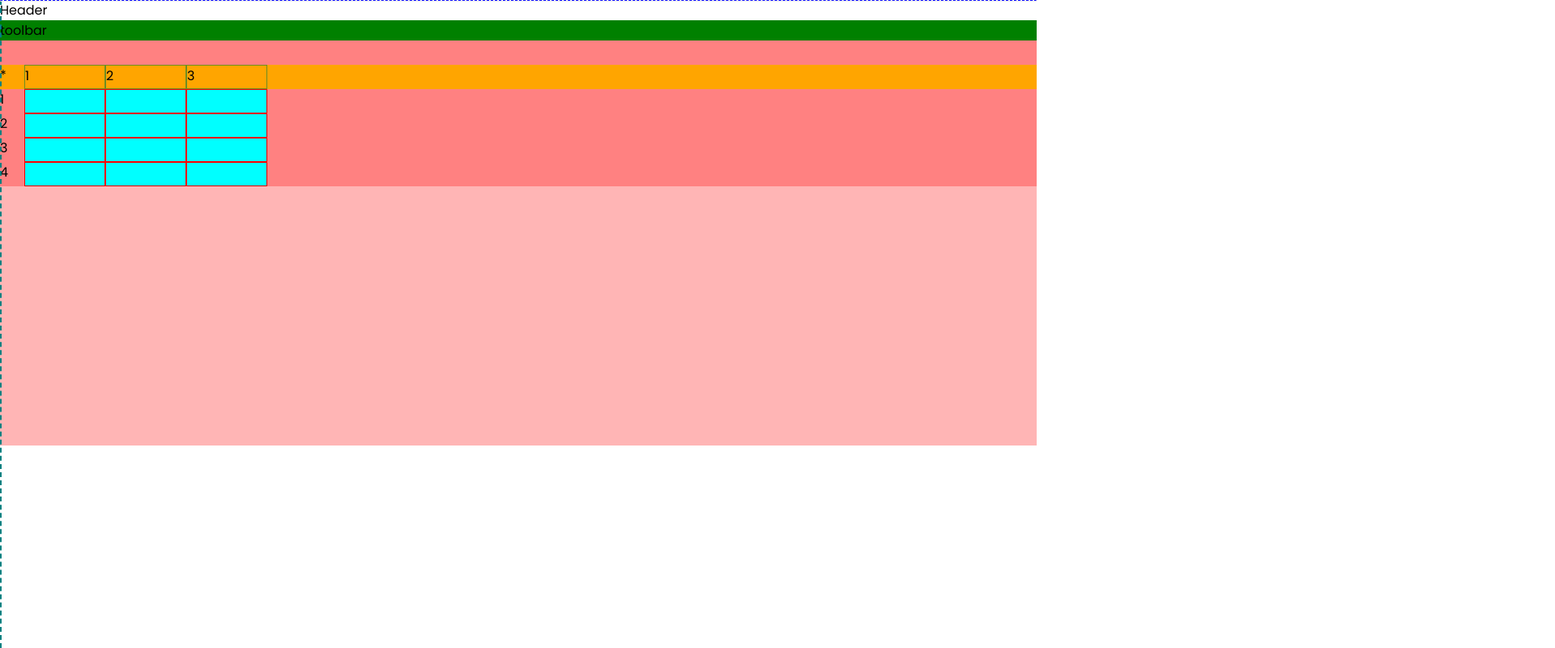
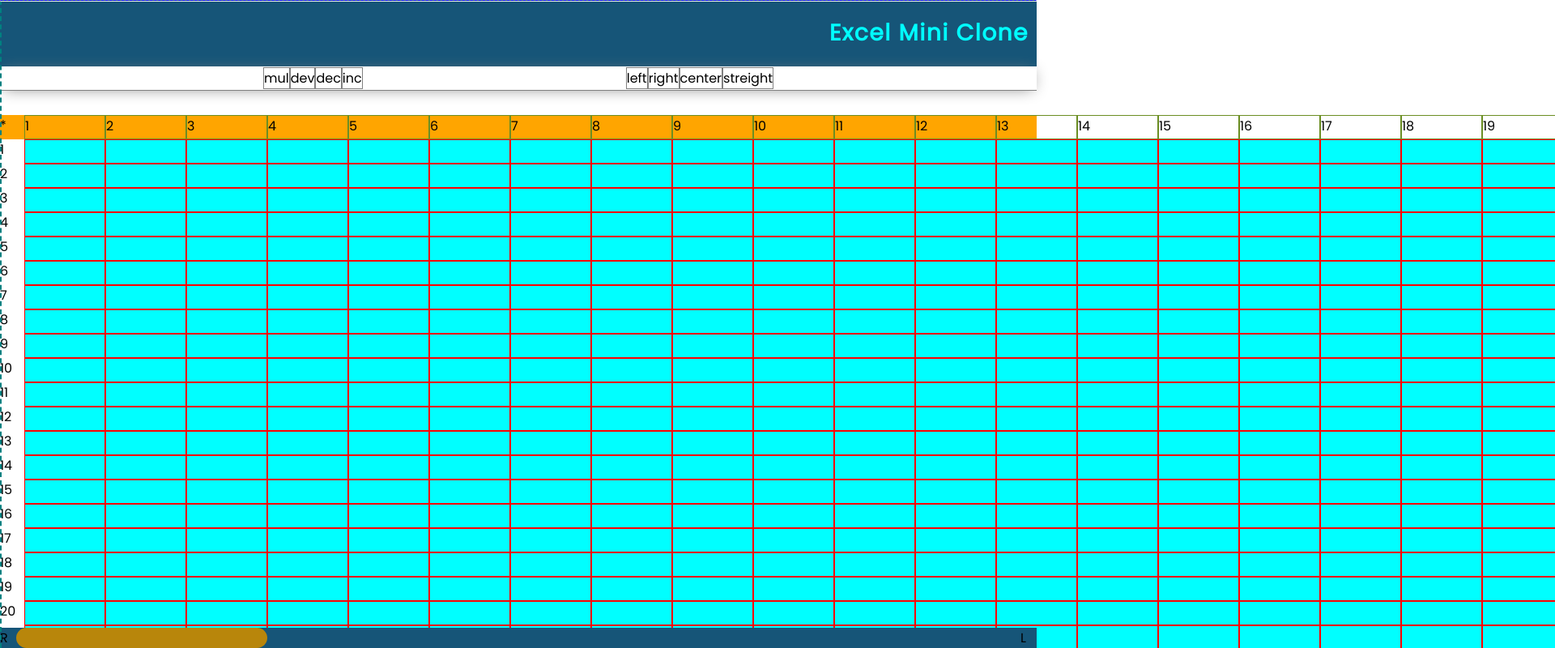
Before and after one commit to poli-vorobeva/vueExel, a Vue app: page / in a window 1280 px wide. Shown: the top 800 px of the page at 81% size, 1920 px wide, since content can reach past the window. Built offline with nearby package versions, Linux system fonts and the light colour scheme.

Commit message:
feat horizont scroll

```diff
--- a/index.html
+++ b/index.html
@@ -3,6 +3,9 @@
   <head>
     <meta charset="UTF-8" />
     <link rel="icon" href="/favicon.ico" />
+    <link rel="preconnect" href="https://fonts.googleapis.com">
+    <link rel="preconnect" href="https://fonts.gstatic.com" crossorigin>
+    <link href="https://fonts.googleapis.com/css2?family=Albert+Sans:wght@300&family=Poppins:ital,wght@0,100;0,400;1,200;1,400&display=swap" rel="stylesheet">
     <link rel="preconnect" href="https://fonts.googleapis.com">
     <link rel="preconnect" href="https://fonts.gstatic.com" crossorigin>
     <link href="https://fonts.googleapis.com/css2?family=Albert+Sans:wght@300&family=Poppins:ital,wght@0,100;0,400;1,200;1,400&display=swap" rel="stylesheet">
--- a/src/App.vue
+++ b/src/App.vue
@@ -1,13 +1,16 @@
 <template>
     <vertical-hr :xPosition="xHrCoordinates"></vertical-hr>
     <horizontal-hr :yPosition="yHrCoordinates"></horizontal-hr>
-    <app-header></app-header>
-    <tool-bar></tool-bar>
+    <div class="sticky">
+        <app-header></app-header>
+        <tool-bar></tool-bar>
+    </div>
     <app-board
             @hide-vertical="xHrCoordinates=0"
             @move-vertical="moveVertical"
             @moveHorizontalHr="moveHorizontalHr"
     ></app-board>
+    <horizontal-scroll :totalWidth='boardWidth'></horizontal-scroll>
 </template>
 <script>
 	import Header from './components/Header.vue'
@@ -16,27 +19,32 @@
 	import HorizontalHr from "./components/HorizontalHr.vue";
 	import VerticalHr from './components/VerticalHr.vue'
 	import {ref} from 'vue'
+	import HorizontalScroll from './components/UI/horizontalScroll.vue'
+	import {useStore} from "vuex";
 
 	export default {
 		setup() {
+			const store = useStore()
 			const yHrCoordinates = ref(0)
 			const xHrCoordinates = ref(0)
-			const moveHorizontalHr = (yCoordinate) => {
+			const boardWidth = store.getters.getBoardWidth
+      	    const moveHorizontalHr = (yCoordinate) => {
 				yHrCoordinates.value = yCoordinate
 			}
 			const moveVertical = (positionX) => {
 				xHrCoordinates.value = positionX
 			}
 			return {
-				yHrCoordinates, xHrCoordinates,
+				yHrCoordinates, xHrCoordinates, boardWidth,
 				moveHorizontalHr, moveVertical
 			}
 		},
 		components: {
 			'app-header': Header, 'tool-bar': ToolBar,
 			'app-board': Board, 'horizontal-hr': HorizontalHr,
-			'vertical-hr': VerticalHr
-		}
+			'vertical-hr': VerticalHr,
+			'horizontal-scroll': HorizontalScroll
+		},
 	}
 
 </script>
@@ -45,12 +53,18 @@
         font-family: 'Albert Sans', sans-serif;
         font-family: 'Poppins', sans-serif;
         box-sizing: border-box;
+        margin: 0;
+        padding: 0;
     }
 
     body {
-        margin: 0;
-        padding: 0;
-        box-sizing: border-box;
+        overflow: hidden;
+    }
+
+    .sticky {
+        position: sticky;
+        top: 0;
+        left: 0;
     }
 </style>
 
--- a/src/components/Board/Board.vue
+++ b/src/components/Board/Board.vue
@@ -1,5 +1,5 @@
 <template>
-    <div>
+    <div class="boardWrapper">
         <div class="inputData" >
             <input
                     type="text"
@@ -20,11 +20,12 @@
 	import Row from './Row/Row.vue'
 	import TopRow from './TopRow/TopRow.vue'
 	import {useStore} from "vuex";
-	import {ref, computed} from 'vue'
+	import {ref, computed,onMounted} from 'vue'
 
 	export default {
 		components: {'board-row': Row, 'top-row': TopRow},
 		setup() {
+
 			const store = useStore()
 			const dataCurrentCell = ref('')
 			const {rows, columns} = store.getters.getBoardMatrix
@@ -88,10 +89,8 @@
 	}
 </script>
 <style scoped>
-    div {
-        height: 500px;
+    .boardWrapper {
         width: 100vw;
-        background-color: rgba(255, 0, 0, 0.29);
         display: flex;
         flex-flow: column nowrap;
     }
--- a/src/components/Board/TopRow/TopCell.vue
+++ b/src/components/Board/TopRow/TopCell.vue
@@ -1,4 +1,5 @@
 <template>
+    <div>
         <div
                 v-if="idx>0"
                 class="topCell"
@@ -9,6 +10,8 @@
                     class="resizeSubDivRight"
             ></div>
         </div>
+    </div>
+
 </template>
 <script>
 	export default {
--- a/src/components/Board/TopRow/TopRow.vue
+++ b/src/components/Board/TopRow/TopRow.vue
@@ -1,6 +1,6 @@
 <template>
     <div class="topRow" :style="{height:itemHeight}">
-        <div class="emptyCell">*</div>
+        <div><div class="emptyCell">*</div></div>
         <top-cell
                 :style="{width:itemWidth}"
                 :idx="i"
--- a/src/components/Header.vue
+++ b/src/components/Header.vue
@@ -1,5 +1,22 @@
 <template>
-    <div>
-        Header
+    <div class="header">
+        <h3>Excel Mini Clone</h3>
     </div>
 </template>
+<script>
+
+</script>
+<style>
+    .header {
+        font-size: 1.5rem;
+        display: flex;
+        width: 100%;
+        justify-content: end;
+    background: #165578;
+    }
+    h3{
+        letter-spacing: 1.5px;
+        margin: 20px 10px;
+        color: aqua;
+    }
+</style>
--- a/src/components/ToolBar/ToolBar.vue
+++ b/src/components/ToolBar/ToolBar.vue
@@ -1,10 +1,32 @@
 <template>
-    <div>
-        toolbar
+    <div class="toolPanel">
+        <div class="toolOperators">
+            <div>mul</div>
+            <div>dev</div>
+            <div>dec</div>
+            <div>inc</div>
+        </div>
+        <div class="toolTextAlign">
+            <div>left</div>
+            <div>right</div>
+            <div>center</div>
+            <div>streight</div>
+        </div>
     </div>
 </template>
 <style scoped>
-    div{
-        background-color: green;
+    .toolPanel{
+        display: flex;
+        justify-content: space-evenly;
+        height: 30px;
+        border-bottom: 1px solid gray;
+        box-shadow: 0 2px 19px -5px grey;;
+    }
+    .toolOperators,.toolTextAlign{
+        display: flex;
+        align-items: center;
+    }
+    .toolOperators div,.toolTextAlign div{
+        border: 1px solid gray;
     }
 </style>
--- /dev/null
+++ b/src/components/UI/horizontalScroll.vue
@@ -0,0 +1,87 @@
+<template>
+    <div class="horizontalScroll">
+        <div class="right" @click="onTransition('right')">R</div>
+        <div class="insideWrapper">
+            <div class="inside"
+                 ref="insideDiv"
+                 :style="{
+            	transform:`translate(${currentTranslate}px)`,
+            	width:`${insideWidth}px`
+            	}"
+            ></div>
+        </div>
+        <div class="left" @click="onTransition('left')">
+            L
+        </div>
+    </div>
+</template>
+
+<script>
+	import {ref} from 'vue'
+
+	export default {
+		props: ['totalWidth'],
+		setup({totalWidth}) {
+			//todo delete hardcr
+			const offset = 300
+			const scrollWrapperWidth = document.documentElement.clientWidth - 20 - 20
+			const insideWidth = ref(scrollWrapperWidth / 4)
+         	const distanceToTransition = scrollWrapperWidth - insideWidth.value-20
+			const steps = Math.ceil(totalWidth / offset)
+			const stepSize = distanceToTransition / steps
+			const currentTranslate = ref(0)
+			const onTransition = (direction) => {
+				if (direction === 'left') {
+					if (currentTranslate.value + stepSize <= distanceToTransition) {
+						currentTranslate.value += stepSize
+					}else{
+						currentTranslate.value=distanceToTransition
+                    }
+				}
+				else {
+					if (currentTranslate.value - stepSize >= 0) {
+						currentTranslate.value -= stepSize
+					}else{
+						currentTranslate.value=0
+                    }
+				}
+			}
+			return {
+				currentTranslate, insideWidth, onTransition
+			}
+		},
+
+	}
+</script>
+
+<style scoped>
+    .horizontalScroll {
+        position: absolute;
+        bottom: 0;
+        left: 0;
+        right: 0;
+        height: 25px;
+        display: flex;
+        width: 100vw;
+        background: #165578;
+    }
+
+    .insideWrapper {
+        width: calc(100vw - 20px - 20px);
+    }
+
+    .inside {
+        height: 100%;
+        background: darkgoldenrod;
+        transition: all 800ms ease-in-out;
+        border-radius: 30px;
+    }
+
+    .right {
+        width: 20px;
+    }
+
+    .left {
+        width: 20px;
+    }
+</style>
--- a/src/store/index.ts
+++ b/src/store/index.ts
@@ -21,10 +21,10 @@ export default createStore({
 	state() {
 		return {
 			boardMatrix: {
-				columns: 4,
-				rows: 4,
+				columns: 20,
+				rows: 30,
 				itemWidth: `100px`,
-				itemHeight: `30px`
+				itemHeight: `30px`,
 			},
 			currentCellData: '',
 			currentCellIndex: '1-1'
@@ -41,6 +41,9 @@ export default createStore({
 		},
 	},
 	getters: {
+		getBoardWidth:(state:storeType)=>{
+			return state.boardMatrix.columns*parseInt(state.boardMatrix.itemWidth)
+		},
 		getBoardMatrix:(state: storeType)=>state.boardMatrix,
 		getCurrentIndexCell:(state: storeType)=> state.currentCellIndex,
 		getCurrentCellData:(state: storeType)=> state.currentCellData
```
Also changed, not shown: src/components/Board/Row/Row.vue (+13 -3 lines). Lines whose indentation alone changed are shown as unchanged.
